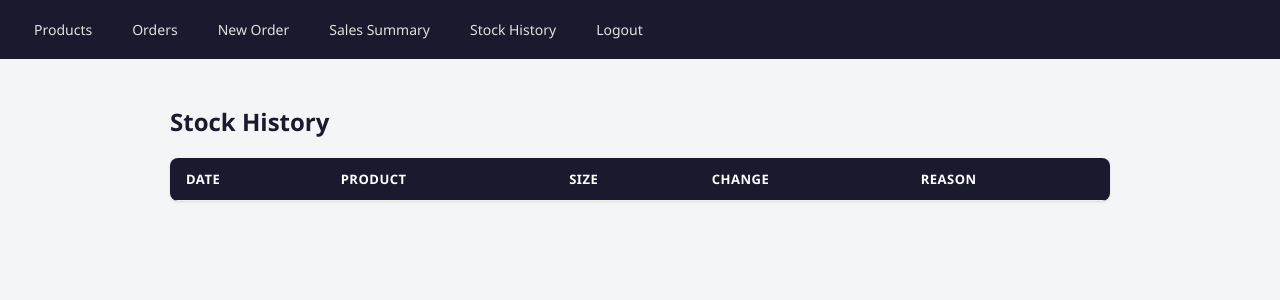
After one commit to Nziza21/oren-order-inventory-tracker, a Flask app: page /stock-log in a window 1280 px wide. The commit adds this page. Shown: the top 300 px of the page. Run offline with Flask 3, Linux system fonts and the light colour scheme; the visitor is signed in with stand-in values (Sample User, id 1); data that the repository does not hold is empty.

Commit message:
Add stock history log

```diff
--- a/app.py
+++ b/app.py
@@ -91,9 +91,16 @@ def update_stock(product_id):
     db = get_db()
 
     if request.method == "POST":
+        old_qty = db.execute(
+            "SELECT quantity FROM products WHERE id = ?", (product_id,)
+        ).fetchone()["quantity"]
+        new_qty = int(request.form["quantity"])
         db.execute(
-            "UPDATE products SET quantity = ? WHERE id = ?",
-            (request.form["quantity"], product_id),
+            "UPDATE products SET quantity = ? WHERE id = ?", (new_qty, product_id)
+        )
+        db.execute(
+            "INSERT INTO stock_log (product_id, change_amount, reason, log_date) VALUES (?, ?, ?, ?)",
+            (product_id, new_qty - old_qty, "Manual stock update", str(date.today())),
         )
         db.commit()
         db.close()
@@ -315,5 +322,20 @@ def sales_summary():
     return render_template("sales_summary.html", total_revenue=total_revenue, by_product=by_product)
 
 
+@app.route("/stock-log")
+@login_required
+def stock_log():
+    db = get_db()
+    logs = db.execute("""
+        SELECT stock_log.log_date, products.name, products.size,
+               stock_log.change_amount, stock_log.reason
+        FROM stock_log
+        JOIN products ON stock_log.product_id = products.id
+        ORDER BY stock_log.id DESC
+    """).fetchall()
+    db.close()
+    return render_template("stock_log.html", logs=logs)
+
+
 if __name__ == "__main__":
     app.run(debug=True)
--- a/schema.sql
+++ b/schema.sql
@@ -23,3 +23,12 @@ CREATE TABLE order_items (
     FOREIGN KEY (order_id) REFERENCES orders(id),
     FOREIGN KEY (product_id) REFERENCES products(id)
 );
+
+CREATE TABLE IF NOT EXISTS stock_log (
+    id INTEGER PRIMARY KEY,
+    product_id INTEGER NOT NULL,
+    change_amount INTEGER NOT NULL,
+    reason TEXT NOT NULL,
+    log_date TEXT NOT NULL,
+    FOREIGN KEY (product_id) REFERENCES products(id)
+);
--- a/templates/base.html
+++ b/templates/base.html
@@ -78,6 +78,7 @@
         <a href="/orders">Orders</a>
         <a href="/orders/add">New Order</a>
         <a href="/sales-summary">Sales Summary</a>
+        <a href="/stock-log">Stock History</a>
         <a href="/logout">Logout</a>
     </nav>
     <div class="content">
--- /dev/null
+++ b/templates/stock_log.html
@@ -0,0 +1,23 @@
+{% extends "base.html" %}
+{% block title %}Stock History{% endblock %}
+{% block content %}
+<h1>Stock History</h1>
+<table>
+    <tr>
+        <th>Date</th>
+        <th>Product</th>
+        <th>Size</th>
+        <th>Change</th>
+        <th>Reason</th>
+    </tr>
+    {% for log in logs %}
+    <tr>
+        <td>{{ log.log_date }}</td>
+        <td>{{ log.name }}</td>
+        <td>{{ log.size }}</td>
+        <td>{{ "%+d"|format(log.change_amount) }}</td>
+        <td>{{ log.reason }}</td>
+    </tr>
+    {% endfor %}
+</table>
+{% endblock %}
```
